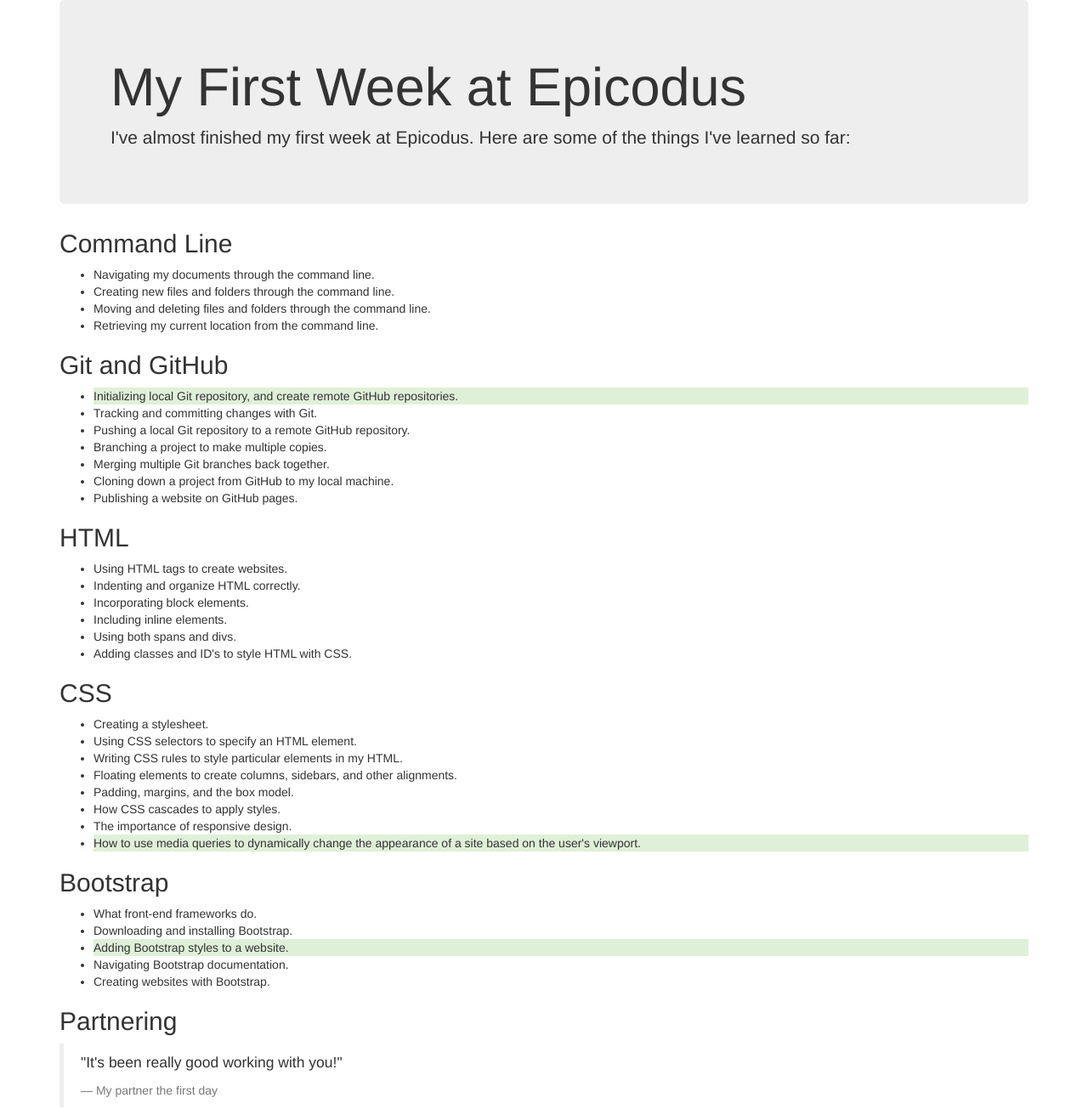
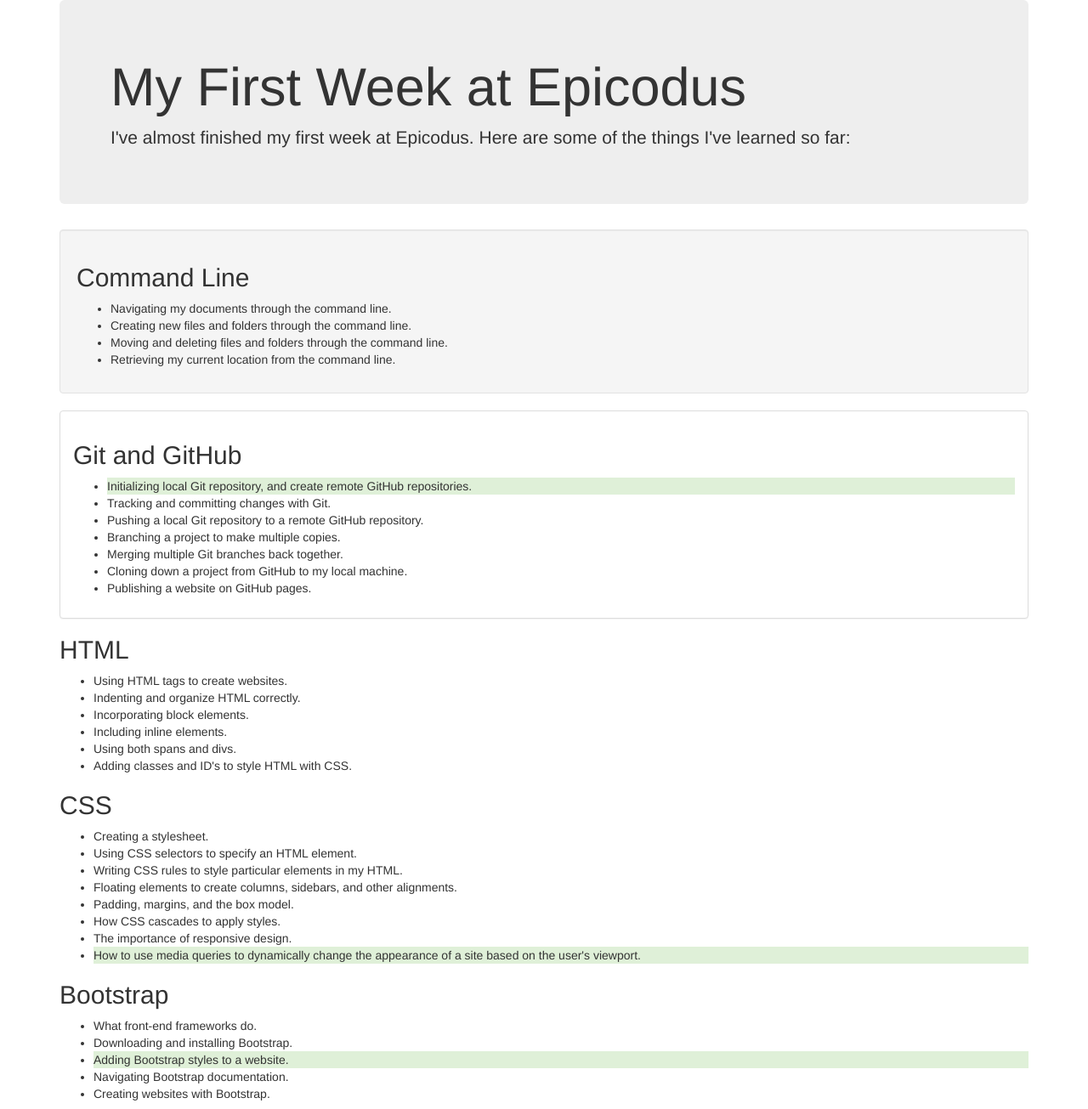
Before and after one commit to SiR-Frazier/week-in-review, a plain HTML site: page index.html in a window 1280 px wide. Shown: the top 1305 px of the page at 85% size. Drawn offline with Linux system fonts and the light colour scheme.

Commit message:
add div including jumbotron, container, panel-body

```diff
--- a/index.html
+++ b/index.html
@@ -13,6 +13,7 @@
           I've almost finished my first week at Epicodus. Here are some of the things I've learned so far:
         </p>
       </div>
+      <div class="well">
       <h2>Command Line</h2>
       <ul>
         <li>Navigating my documents through the command line.</li>
@@ -20,6 +21,9 @@
         <li>Moving and deleting files and folders through the command line.</li>
         <li>Retrieving my current location from the command line.</li>
       </ul>
+    </div>
+    <div class="panel panel-default">
+      <div class="panel-body">
         <h2>Git and GitHub</h2>
         <ul>
           <li class="bg-success">Initializing local Git repository, and create remote GitHub repositories.</li>
@@ -30,6 +34,8 @@
           <li>Cloning down a project from GitHub to my local machine.</li>
           <li>Publishing a website on GitHub pages.</li>
         </ul>
+      </div>
+    </div>
       <h2>HTML</h2>
       <ul>
         <li>Using HTML tags to create websites.</li>
@@ -59,7 +65,7 @@
         <li>Creating websites with Bootstrap.</li>
       </ul>
       <h2>Partnering</h2>
-      <blockquote>
+      <blockquote class="bg-info">
         <p>"It's been really good working with you!"</p>
         <footer>My partner the first day</footer>
       </blockquote>
```
Lines whose indentation alone changed are shown as unchanged.
